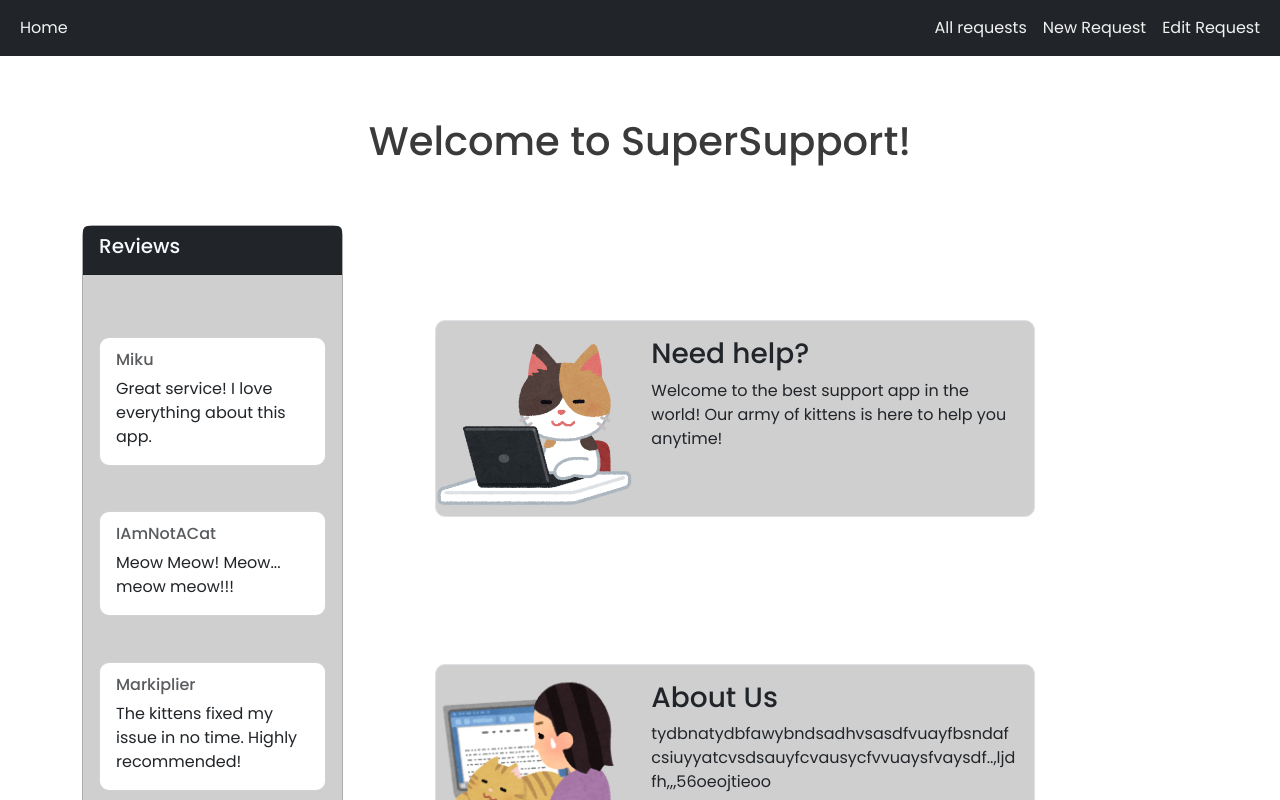
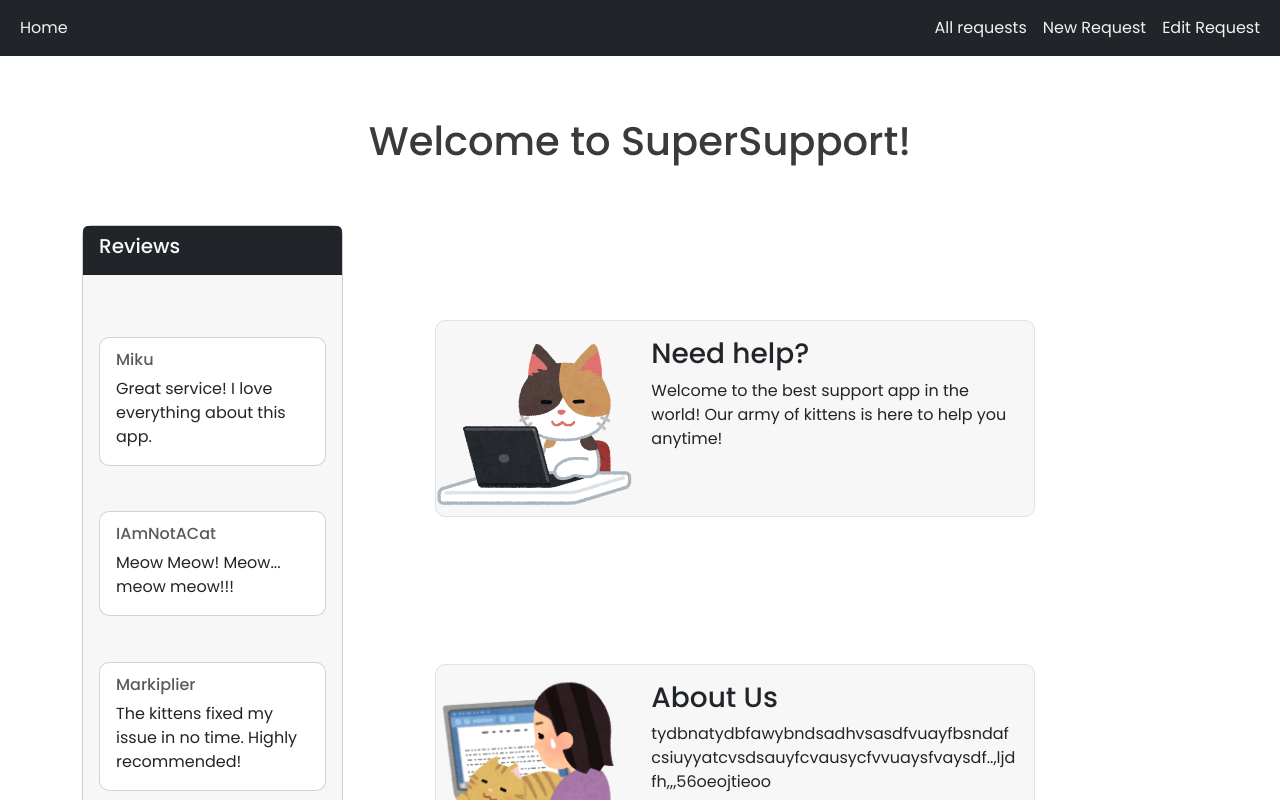
Before and after one commit to begoblanco/SupportAppFrontend, a Vue app: page / in a window 1280 px wide. Shown: the top 800 px of the page. Built offline with nearby package versions, Linux system fonts and the light colour scheme.

Commit message:
fixed styles

```diff
--- a/src/components/Welcome.vue
+++ b/src/components/Welcome.vue
@@ -83,7 +83,7 @@ const comments = ref([
 <style scoped>
 
 #card1, #card2, #cardreview{
-  background-color: rgb(207, 207, 207);
+  background-color: rgb(247, 247, 247);
 }
 
 
```
